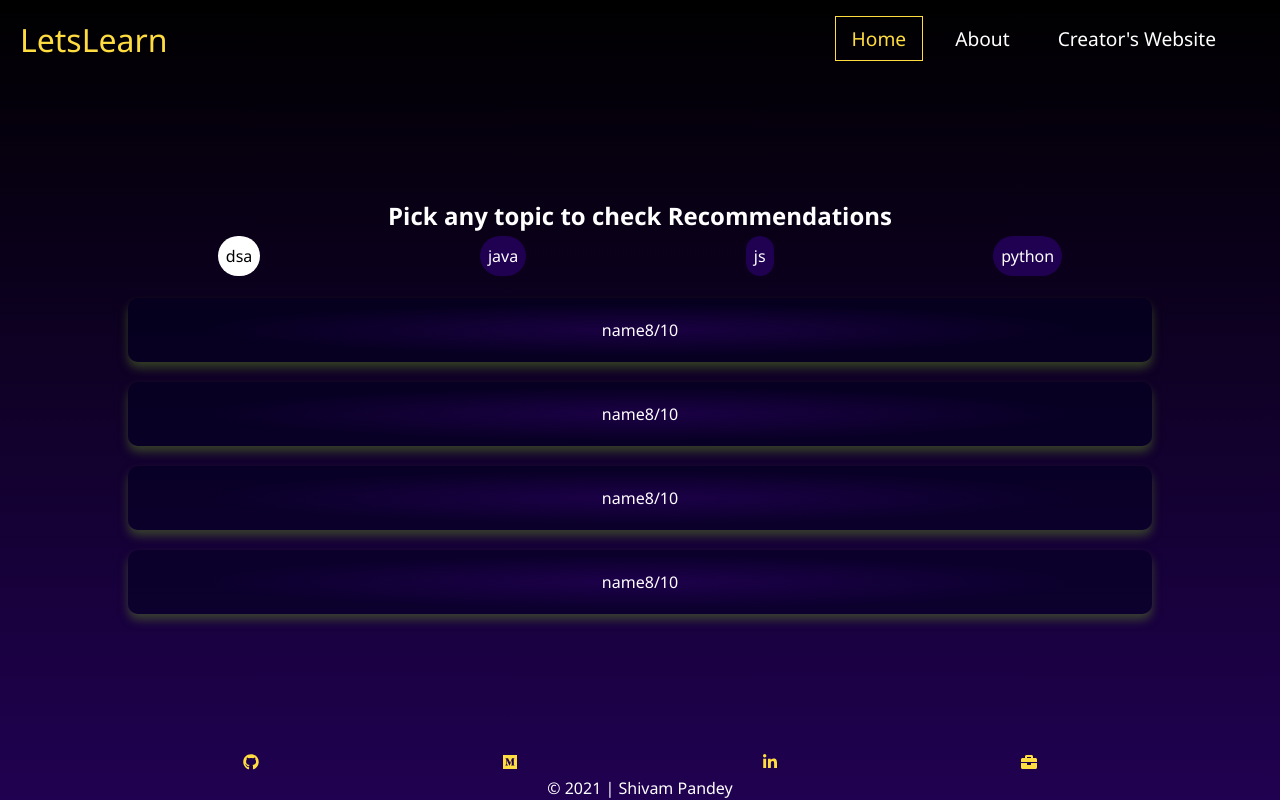
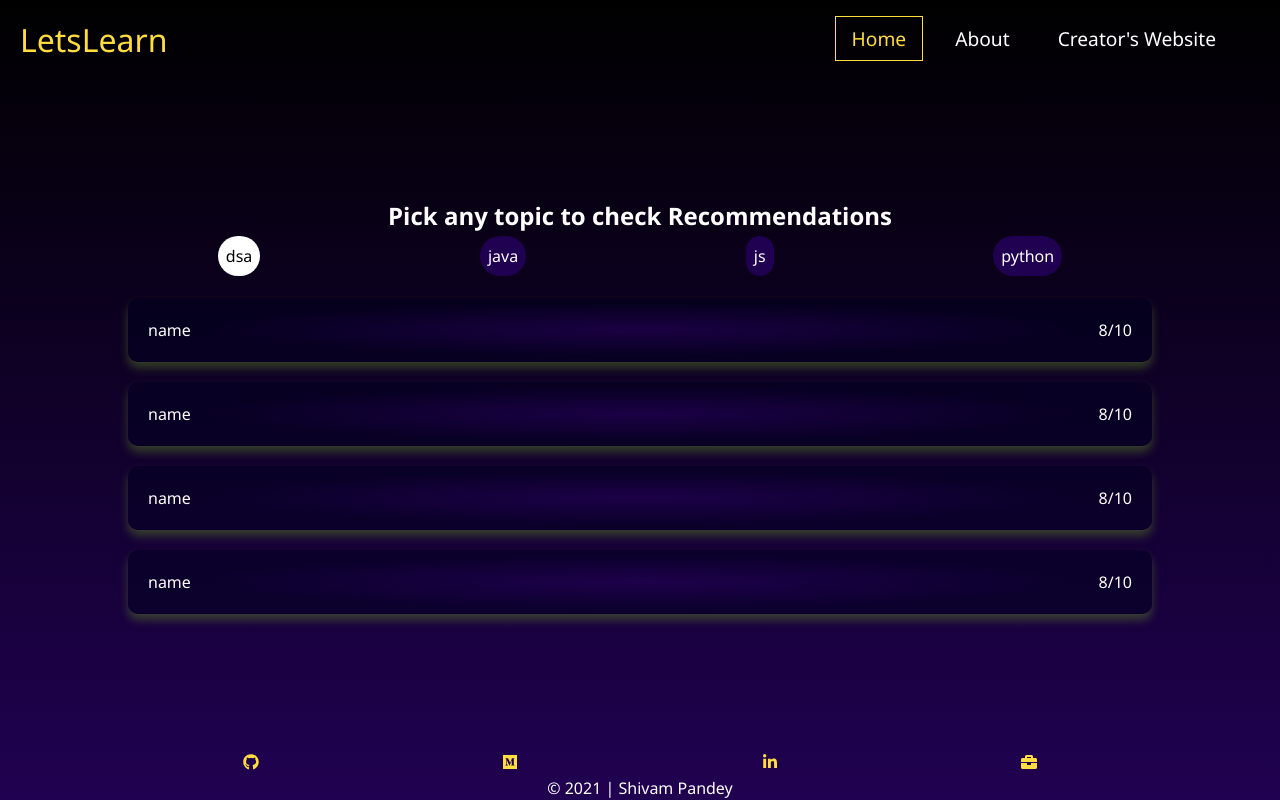
Before and after one commit to SJTGSHIVAM/learning_recommendation_mark9, a React (Create React App) app: page / in a window 1280 px wide. Built offline with nearby package versions, Linux system fonts and the light colour scheme.

Commit message:
style: flex added to card

```diff
--- a/src/App.css
+++ b/src/App.css
@@ -96,6 +96,8 @@ a {
 }
 
 .card {
+  display: flex;
+  justify-content: space-between;
   margin: 20px;
   padding: 20px;
   width: 80vw;
```
